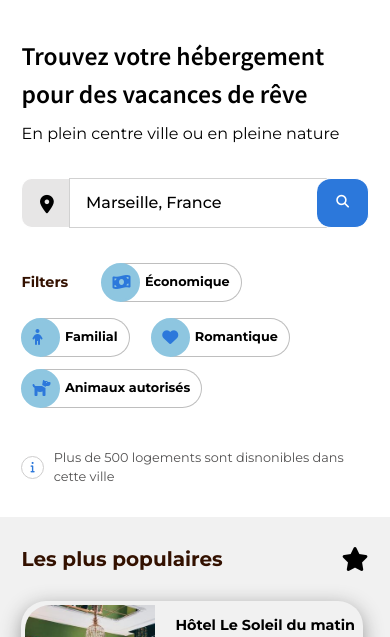
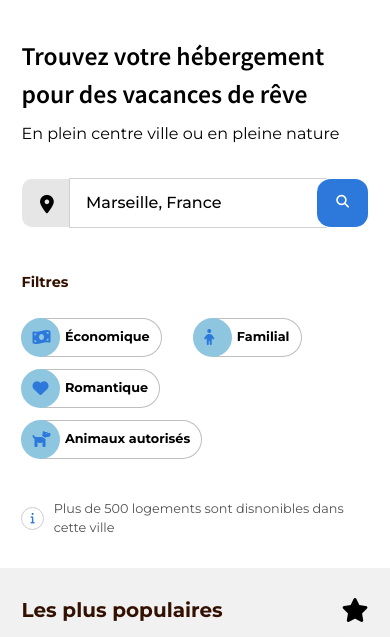
Before and after one commit to nhipham1995/OC_projet2, a plain HTML site: page index.html in a window 390 px wide. Shown: the part 160-797 px from the top of the page. Drawn offline with Linux system fonts and the light colour scheme.

Commit message:
Fix the responsive bug

```diff
--- a/css/index.css
+++ b/css/index.css
@@ -171,7 +171,6 @@ form .form-part button.submit-button {
 .filter h2 {
 	height: 100%;
 	font-weight: 510;
-	align-items: stretch;
 	margin-right: 8px;
 	min-width: 70px;
 	font-size: 0.9rem;
@@ -179,7 +178,11 @@ form .form-part button.submit-button {
     transform: translateY(15px);
 
 }
-
+.list-filter{
+	display: flex;
+	flex-wrap: wrap;
+	justify-content: start;
+}
 .filter-item {
 	display: flex;
 	align-items: stretch;
@@ -217,7 +220,7 @@ form .form-part button.submit-button {
 	border-bottom-right-radius: 20px;
 	border-left: none;
 	line-height: 280%;
-	transition: border 0.2s ease-in-o 3ms;
+	transition: border 0.2s ease-in 3ms;
 }
 .filter-item p:hover {
 	border:1px solid rgb(112, 111, 111);
@@ -342,11 +345,7 @@ p.more-location {
 	color: black;
 	font-weight: 600;
 }
-/* @media screen and (max-width: 30em) {
-	p.more-location {
-		margin-top: 20px;
-	}
-} */
+
 /* Popularity card */
 .popularity h2.title-card-section {
 	margin-bottom: 0;
@@ -360,7 +359,7 @@ p.more-location {
 	width: 96%;
 	margin-bottom: 25px;
 	flex: 1;
-	height: 150px;
+	min-height: 150px;
 }
 .card-body.popular-card-body {
 	flex: 1;
@@ -383,16 +382,7 @@ p.more-location {
 .activity {
 	min-height: 600px;
 }
-/* @media screen and (max-width: 86.5rem) {
-	.activity {
-		padding-top: 50px;
-	}
-}
-@media screen and (max-width: 39rem) {
-	.activity {
-		padding-top: 0;
-	}
-} */
+
 
 .activity-card-zone {
 	display: flex;
@@ -424,6 +414,7 @@ p.more-location {
 	height: inherit;
 	flex-grow: 1;
 	min-height: 0;
+	padding: 0;
 }
 .activity-card-zone.card-zone article.card figure.card-img{
 	height: calc(100% - 20px);
@@ -586,6 +577,9 @@ footer ul li {
 	.popularity {
 		padding: 35px 5px 15px 5px;
 	}
+	.list-filter{
+		gap: 12px
+	}
 }
 @media screen and (max-width: 720px) {
 	.container {
--- a/index.html
+++ b/index.html
@@ -66,7 +66,8 @@
 			</form>
 		</section>
 		<section class="filter container">
-			<h2>Filters</h2>
+			<h2>Filtres</h2>
+			<div class="list-filter">
 				<div class="filter-item">
 					<i class="fas fa-money-bill-wave"></i>
 					<p class="filter-item-text">Économique</p>
@@ -83,6 +84,8 @@
 					<i class="fas fa-dog"></i>
 					<p class="filter-item-text">Animaux autorisés</p>
 				</div>
+			</div>
+
 		</section>
 		<div class="container alert">
 			<div class="info-icon">
```
Lines whose indentation alone changed are shown as unchanged.
